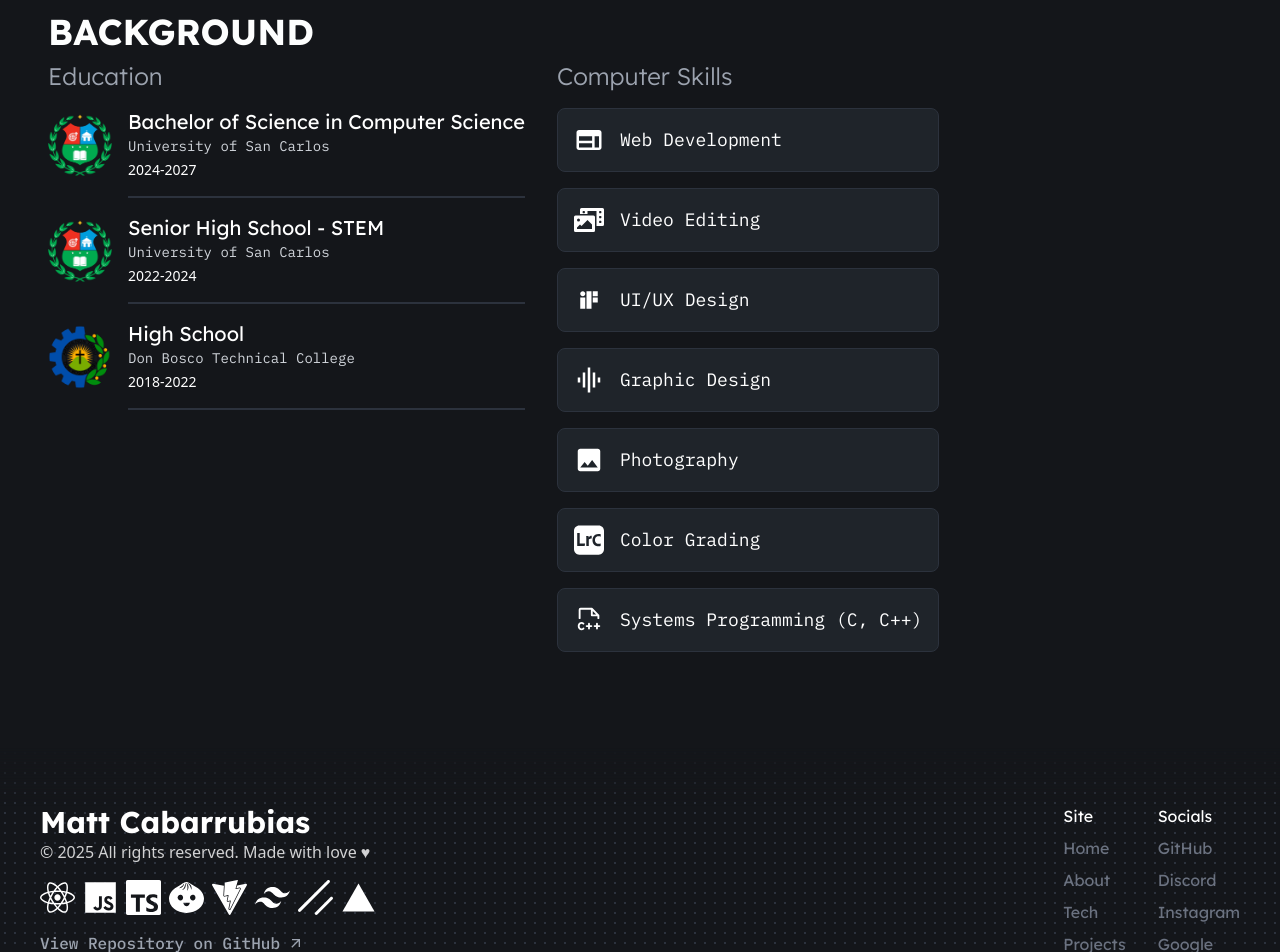
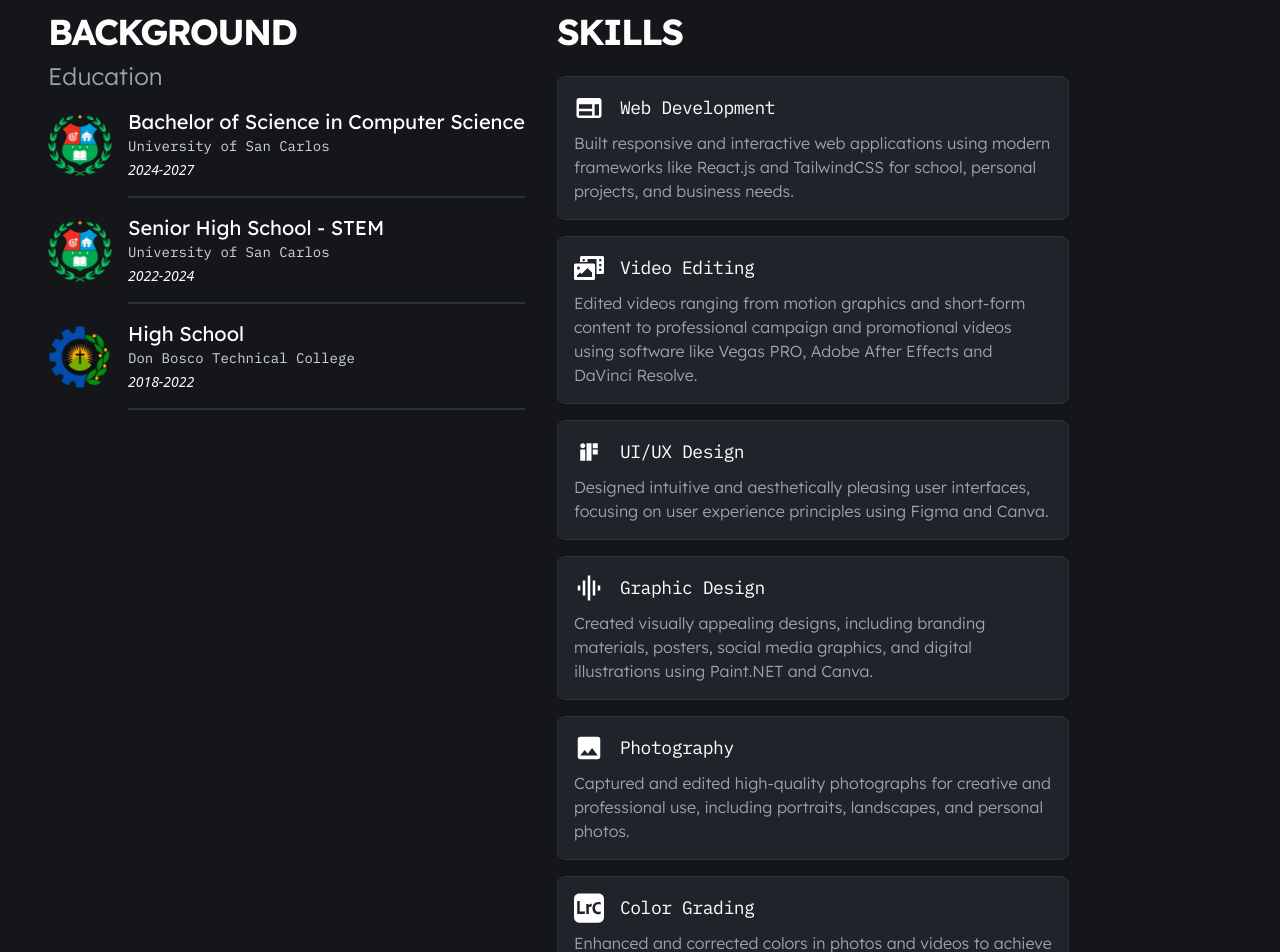
Before and after one commit to devliqht/portfolio, a React (Vite) app: page /about in a window 1280 px wide. Shown: the part 140-1092 px from the top of the page. Built offline with nearby package versions, Linux system fonts and the light colour scheme.

Commit message:
OVERALL: Font and design improvements and consistency

```diff
--- a/src/components/Footer.tsx
+++ b/src/components/Footer.tsx
@@ -3,7 +3,7 @@ import { AnimatedContainer } from "./Containers";
 import { FaReact, FaJs } from "react-icons/fa";
 import { RiTailwindCssFill, RiVercelFill } from "react-icons/ri";
 import { SiTypescript, SiBun, SiVite, SiShadcnui } from "react-icons/si";
-import { MdArrowOutward } from "react-icons/md";
+import { FaArrowUpRightFromSquare } from "react-icons/fa6";
 
 const Footer = () => {
     const FooterIconSize: number = 35;
@@ -19,7 +19,7 @@ const Footer = () => {
     <div className="container flex flex-col md:flex-row gap-8 justify-between items-start pt-8 md:p-6">
         <div className="md:text-left">
           <h4 className="text-2xl md:text-3xl font-bold lexend-deca-700">Matt Cabarrubias</h4>
-          <p className="text-md opacity-80">© 2025 All rights reserved. Made with love ♥︎</p>
+          <p className="text-md opacity-80 lexend-deca-300">© 2025 All rights reserved. Made with love ♥︎</p>
           <div className="flex flex-row my-4 gap-2">
             <FaReact size={FooterIconSize}></FaReact>
             <FaJs size={FooterIconSize}></FaJs>
@@ -37,7 +37,7 @@ const Footer = () => {
                 className="flex flex-row items-center gap-2 text-md text-gray-400 ibm-plex-mono-medium mb-3 relative group"
             >
                 View Repository on GitHub
-                <MdArrowOutward />
+                <FaArrowUpRightFromSquare size={15} />
                 <span className="absolute bottom-[-4px] left-0 h-[2px] w-0 bg-gray-400 transition-all duration-300 group-hover:w-[240px]"></span>
             </a>
         </div>
--- a/src/components/ProjectsRender.tsx
+++ b/src/components/ProjectsRender.tsx
@@ -1,7 +1,7 @@
 import { BasicContainer, ProjectsContainer } from "@/components/Containers";
 import { Project, projects } from '@/pages/data/ProjectsData';
 import { Link } from "react-router-dom";
-import { MdArrowOutward } from "react-icons/md";
+import { FaArrowUpRightFromSquare } from "react-icons/fa6";
 
 interface ProjectsRenderProps {
     renderCount: number;
@@ -19,7 +19,7 @@ const ProjectsRender: React.FC<ProjectsRenderProps> = ({
   return (
         <BasicContainer className="border-none" noPadding={true}>
         <h3
-          className={`relative flex items-center text-3xl md:text-5xl text-[var(--white)] lexend-deca-700 ${showMore ? '' : 'mb-8'} md:text-left w-full`}
+          className={`relative flex items-center text-3xl md:text-5xl text-[var(--white)] lexend-deca-700 tracking-tighter ${showMore ? '' : 'mb-8'} md:text-left w-full`}
           id="projects"
         >
           {title}
@@ -32,7 +32,7 @@ const ProjectsRender: React.FC<ProjectsRenderProps> = ({
                     className="flex flex-row items-center gap-2 text-xl text-gray-400 ibm-plex-mono-medium mb-3 relative group"
                 >
                     View More Projects
-                    <MdArrowOutward />
+                    <FaArrowUpRightFromSquare size={15} />
                     <span className="absolute bottom-[-4px] left-0 h-[2px] w-0 bg-gray-400 transition-all duration-300 group-hover:w-[240px]"></span>
                 </Link>
             </div>
--- a/src/components/Skills.tsx
+++ b/src/components/Skills.tsx
@@ -59,7 +59,7 @@ const SkillShowcase: React.FC<SkillShowcaseProps> = ({centred = true}) => {
           { icon: <DiGithubBadge size={IconSize}/>, name: "GitHub" },
           { icon: <DiTerminal size={IconSize}/>, name: "Terminal" },
           { icon: <DiMongodb size={IconSize}/>, name: "MongoDB" },
-          { icon: <DiGoogleCloudPlatform size={IconSize}/>, name: "Google Cloud" },
+          { icon: <DiGoogleCloudPlatform size={IconSize}/>, name: "GCloud" },
           { icon: <SiAdobeaftereffects size={IconSize}/>, name: "After Effects" },
           { icon: <SiAdobelightroomclassic size={IconSize}/>, name: "Lightroom" },
           { icon: <SiCanva size={IconSize}/>, name: "Canva" },
@@ -76,11 +76,12 @@ const SkillShowcase: React.FC<SkillShowcaseProps> = ({centred = true}) => {
             </h3>
             <div className={`flex flex-row md:items-center ${centred ? 'justify-center' : 'justify-start'} gap-4 flex-wrap mb-8`}>
               {category.items.map((item, i) => (
-                <div key={i} className="flex flex-col items-center gap-2 transition-transform hover:scale-110">
+                <div key={i} className="flex flex-col items-center gap-2 transition-transform hover:scale-110 w-16 h-20 md:h-16">
                   <div className="text-6xl text-white" data-tooltip-id={`tooltip-${item.name}`}>
                     {item.icon}
                   </div>
                   <Tooltip id={`tooltip-${item.name}`} content={item.name} />
+                  <p className="text-sm text-gray-500 lexend-deca-300">{item.name}</p>
                 </div>
               ))}
             </div>
--- a/src/pages/About.tsx
+++ b/src/pages/About.tsx
@@ -16,24 +16,55 @@ interface EducationContainerProps {
 
 const iconSize: number = 30;
 const ComputerSkills = [
-    { icon: <MdOutlineWeb size={iconSize}/>, name: "Web Development" },
-    { icon: <FaPhotoVideo size={iconSize}/>, name: "Video Editing" },
-    { icon: <CgIfDesign size={iconSize}/>, name: "UI/UX Design" },
-    { icon: <MdOutlineGraphicEq size={iconSize}/>, name: "Graphic Design" },
-    { icon: <MdPhoto size={iconSize}/>, name: "Photography" },
-    { icon: <SiAdobelightroomclassic size={iconSize}/>, name: "Color Grading" },
-    { icon: <PiFileCpp size={iconSize}/>, name: "Systems Programming (C, C++)" },
-]
+    {
+        icon: <MdOutlineWeb size={iconSize}/>,
+        name: "Web Development",
+        description: "Built responsive and interactive web applications using modern frameworks like React.js and TailwindCSS for school, personal projects, and business needs."
+    },
+    {
+        icon: <FaPhotoVideo size={iconSize}/>,
+        name: "Video Editing",
+        description: "Edited videos ranging from motion graphics and short-form content to professional campaign and promotional videos using software like Vegas PRO, Adobe After Effects and DaVinci Resolve."
+    },
+    {
+        icon: <CgIfDesign size={iconSize}/>,
+        name: "UI/UX Design",
+        description: "Designed intuitive and aesthetically pleasing user interfaces, focusing on user experience principles using Figma and Canva."
+    },
+    {
+        icon: <MdOutlineGraphicEq size={iconSize}/>,
+        name: "Graphic Design",
+        description: "Created visually appealing designs, including branding materials, posters, social media graphics, and digital illustrations using Paint.NET and Canva."
+    },
+    {
+        icon: <MdPhoto size={iconSize}/>,
+        name: "Photography",
+        description: "Captured and edited high-quality photographs for creative and professional use, including portraits, landscapes, and personal photos."
+    },
+    {
+        icon: <SiAdobelightroomclassic size={iconSize}/>,
+        name: "Color Grading",
+        description: "Enhanced and corrected colors in photos and videos to achieve cinematic and stylistic effects using Adobe Lightroom Classic, DaVinci Resolve and Magic Bullet Suite."
+    },
+    {
+        icon: <PiFileCpp size={iconSize}/>,
+        name: "Systems Programming (C, C++)",
+        description: "Developed low-level applications using C and C++, with a focus on memory management and manipulation, engaging in low-level memory manipulation of games such as Minecraft Bedrock Edition."
+    },
+];
 
 const ComputerSkillsContainer: React.FC = () => {
     return (
         <>
             {ComputerSkills.map((item, index) => (
-                <div key={index} className="flex flex-row gap-6 items-center p-4 my-4 bg-[var(--dblue-l)] border-[1px] border-[var(--dblue-ll)] rounded-lg">
-                    <div className="flex items-center gap-4 text-white">
+                <div key={index} className="flex flex-col gap-2 p-4 my-4 bg-[var(--dblue-l)] border-[1px] border-[var(--dblue-ll)] rounded-lg">
+                    <div className="flex flex-row items-center gap-4 text-white">
                         {item.icon}
-                        <span className="text-md md:text-lg">{item.name}</span>
+                        <span className="text-lg md:text-lg tracking-tight">{item.name}</span>
                     </div>
+                    <p className="lexend-deca-300 text-md text-left">
+                        {item.description}
+                    </p>
                 </div>
             ))}
         </>
@@ -49,11 +80,12 @@ const EducationContainer: React.FC<EducationContainerProps> = ({course, school,
                 <p className="text-gray-300 text-sm md:text-md text-justify md:text-left ibm-plex-mono-regular ">
                     {school}
                 </p>
-                <h4 className="text-white text-sm mt-1">{year}</h4>
+                <h4 className="text-white text-sm mt-1 italic">{year}</h4>
             </div>
         </div>
     );
 }
+
 const About = () => {
     return (
         <div className="h-full flex flex-col justify-center md:items-center p-4 md:p-6">
@@ -61,18 +93,20 @@ const About = () => {
                 <BasicContainer className="border-none mt-0" paddingMobile={false}>
                 <div className="flex md:flex-row justify-between flex-col-reverse">
                     <div className="flex flex-col">
-                    <h3 className="text-2xl md:text-4xl text-[var(--white)] lexend-deca-700 mb-2 md:text-left w-full" id="about">
-                        BACKGROUND
-                    </h3>
                     <div className="flex flex-col md:flex-row gap-8">
                         <div className="flex flex-col">
+                            <h3 className="text-3xl md:text-4xl text-[var(--white)] lexend-deca-700 mb-2 md:text-left w-full tracking-tighter" id="about">
+                                BACKGROUND
+                            </h3>
                             <h2 className="text-xl md:text-2xl text-gray-400 lexend-deca-300">Education</h2>
                             <EducationContainer course="Bachelor of Science in Computer Science" school="University of San Carlos" year="2024-2027" img="/usc.png"></EducationContainer>
                             <EducationContainer course="Senior High School - STEM" school="University of San Carlos" year="2022-2024" img="/usc.png"></EducationContainer>
                             <EducationContainer course="High School" school="Don Bosco Technical College" year="2018-2022" img="/donbosco.png"></EducationContainer>
                         </div>
-                        <div className="flex flex-col">
-                            <h2 className="text-2xl text-gray-400 lexend-deca-300">Computer Skills</h2>
+                        <div className="flex flex-col md:w-[32rem]">
+                            <h3 className="text-3xl md:text-4xl text-[var(--white)] lexend-deca-700 mb-2 md:text-left w-full tracking-tighter" id="about">
+                                SKILLS
+                            </h3>
                             <div className="flex flex-col pb-4">
                                 <div className="text-gray-400 text-justify md:text-left ibm-plex-mono-regular">
                                     <ComputerSkillsContainer />
--- a/src/pages/Contact.tsx
+++ b/src/pages/Contact.tsx
@@ -6,7 +6,7 @@ const Contact: React.FC = () => {
   return (
     <AnimatedContainer delay={100}>
         <BasicContainer className="border-none" paddingMobile={true}>
-        <h3 className="text-3xl md:text-5xl text-[var(--white)] lexend-deca-700 md:text-left mb-2 w-full" id="projects">
+        <h3 className="text-3xl md:text-5xl text-[var(--white)] lexend-deca-700 md:text-left mb-2 w-full tracking-tighter" id="contact">
             CONTACT ME
         </h3>
         <h2 className="text-2xl text-gray-400 lexend-deca-300">I'd be happy to hear from you!</h2>
--- a/src/pages/Hero.tsx
+++ b/src/pages/Hero.tsx
@@ -14,7 +14,7 @@ const Hero = () => {
         <div className="h-full flex flex-col justify-center md:items-center p-4 md:p-6">
         <AnimatedContainer delay={300} className="mt-0 md:pl-0">
             <div className="flex flex-col items-start mt-4 md:justify-center md:items-center" id="home">
-                <h1 className="text-4xl md:text-5xl text-[var(--white)] lexend-deca-700">Hi. Hello. Welcome.</h1>
+                <h1 className="text-4xl md:text-5xl text-[var(--white)] lexend-deca-700 tracking-tighter">Hi. Hello. Welcome.</h1>
                 <h2 className="text-2xl text-gray-400 lexend-deca-300 mt-3 text-center">Matt Cabarrubias</h2>
                 <div
                     className="relative w-64 h-64 rounded-full p-4 m-4 overflow-hidden transition ease-in-out duration-200 bg-radial-dots hover:bg-radial-dots-light bg-10px"
@@ -26,8 +26,8 @@ const Hero = () => {
         <AnimatedContainer delay={500}>
             <BasicContainer className="md:w-[70%]" noPadding={false} paddingMobile={true}>
                 <div className="text-white lexend-deca-300 text-left flex flex-col justify-between">
-                    <h3 className="font-bold text-2xl mb-2">&gt; <Typewriter text="Hello, world." delay={150} /></h3>
-                    <p className="mb-4 text-justify text-sm md:text-lg">
+                    <h3 className="font-bold text-2xl mb-2 tracking-tighter">&gt; <Typewriter text="Hello, world." delay={150} /></h3>
+                    <p className="mb-4 text-justify text-sm md:text-lg md:tracking-tight">
                         I am a 19 year old BSCS student at the University of San Carlos, specializing in
                         web development, UI/UX design, and video editing. As a quick learner
                         with a lifelong passion for coding, I bring creativity and technical
```
Also changed, not shown: src/components/Containers.tsx (+6 -5 lines), src/components/Header.tsx (+8 -2 lines).
